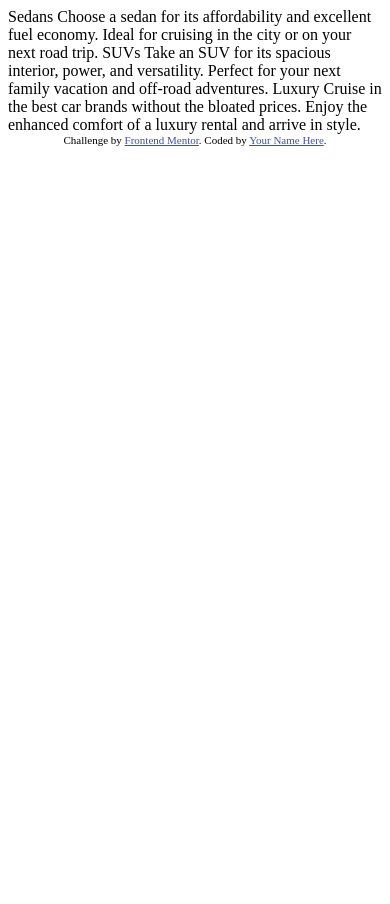
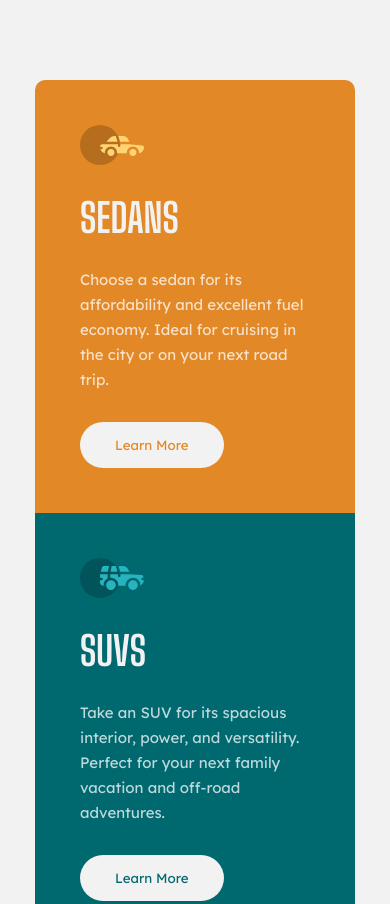
Before and after one commit to ChaminduD/3-column-preview-card-component, a plain HTML site: page index.html in a window 390 px wide. Shown: the top 904 px of the page. Before the commit the page ends 844 px from the top, so only its background shows below. Drawn offline with Linux system fonts and the light colour scheme.

Commit message:
Modified Files

```diff
--- a/index.html
+++ b/index.html
@@ -2,35 +2,161 @@
 <html lang="en">
 <head>
   <meta charset="UTF-8">
-  <meta name="viewport" content="width=device-width, initial-scale=1.0"> <!-- displays site properly based on user's device -->
+  <meta name="viewport" content="width=device-width, initial-scale=1.0">
 
   <link rel="icon" type="image/png" sizes="32x32" href="./images/favicon-32x32.png">
 
   <title>Frontend Mentor | 3-column preview card component</title>
 
-  <!-- Feel free to remove these styles or customise in your own stylesheet 👍 -->
   <style>
-    .attribution { font-size: 11px; text-align: center; }
-    .attribution a { color: hsl(228, 45%, 44%); }
+    @import url('https://fonts.googleapis.com/css2?family=Big+Shoulders+Display:wght@700&family=Lexend+Deca&display=swap');
+
+    *{
+      padding: 0;
+      margin: 0;
+      box-sizing: border-box;
+    }
+    body{
+      width: 100%;
+      height: 100vh;
+      background-color: hsl(0, 0%, 95%);
+      display: flex;
+      align-items: center;
+      justify-content: center;
+    }
+    .card{
+      max-width: 300px;
+      width: auto;
+      padding: 45px;
+    }
+    .card h1{
+      color: hsl(0, 0%, 95%);
+      font-family: 'Big Shoulders Display', sans-serif;
+      font-size: 40PX;
+      padding-top: 25px;
+      padding-bottom: 25px;
+    }
+    .card p{
+      color: hsla(0, 0%, 100%, 0.75);
+      font-family: 'Lexend Deca', sans-serif;
+      font-size: 15px;
+      line-height: 25px;
+    }
+    #Sedans{
+      background-color: hsl(31, 77%, 52%);
+      border-radius: 10px 0 0 10px;
+    }
+    #SUVs{
+      background-color: hsl(184, 100%, 22%);
+    }
+    #Luxury{
+      background-color: hsl(179, 100%, 13%);
+      border-radius: 0 10px 10px 0;
+    }
+    button{
+      background-color: hsl(0, 0%, 95%);
+      font-family: 'Lexend Deca', sans-serif;
+      border: none;
+      padding: 15px 35px;
+      margin-top: 80PX;
+      border-radius: 50px;
+      cursor: pointer;
+    }
+    #Sedans button{
+      color: hsl(31, 77%, 52%);
+    }
+    #Sedans button:hover{
+      background-color: hsla(0, 0%, 0%, 0.2);
+      color: hsl(0, 0%, 95%);
+    }
+    #SUVs button{
+      color: hsl(184, 100%, 22%);
+    }
+    #SUVs button:hover{
+      background-color: hsla(0, 0%, 0%, 0.2);
+      color: hsl(0, 0%, 95%);
+    }
+    #Luxury button{
+      color: hsl(179, 100%, 13%);
+    }
+    #Luxury button:hover{
+      background-color: hsla(0, 0%, 0%, 0.2);
+      color: hsl(0, 0%, 95%);
+    }
+    .attribution{
+      font-size: 11px;
+      text-align: center;
+      position: absolute;
+      bottom: 20px;
+    }
+    .attribution a{color: hsl(228, 45%, 44%);
+    }
+
+    @media only screen and (max-width: 960px){
+      body{
+        height: auto;
+        width: auto;
+        flex-direction: column;
+        margin-top: 80px;
+        margin-bottom: 80px;
+      }
+      .card{
+        max-width: 320px;
+      }
+      #Sedans{
+        border-radius: 10px 10px 0 0;
+      }
+      #Luxury{
+        border-radius: 0 0 10px 10px;
+      }
+      .card h1{
+        font-size: 40PX;
+        padding-top: 25px;
+        padding-bottom: 25px;
+      }
+      .card p{
+        font-size: 15px;
+        line-height: 25px;
+      }
+      button{
+        margin-top: 30px;
+        border-radius: 50px;
+      }
+      .attribution{
+        position: relative;
+        bottom: -60px;
+      }
+    }
   </style>
 </head>
 <body>
+  <div class="card" id="Sedans">
+    <img src="images/icon-sedans.svg" alt="Sedans icon">
+    <h1>SEDANS</h1>
+    <p>Choose a sedan for its affordability and excellent fuel economy. Ideal for cruising in the city
+    or on your next road trip.</p>
+    <button>Learn More</button>
+  </div>
 
-  Sedans
-  Choose a sedan for its affordability and excellent fuel economy. Ideal for cruising in the city
-  or on your next road trip.
+  <div class="card" id="SUVs">
+    <img src="images/icon-suvs.svg" alt="SUVs icon">
+    <h1>SUVS</h1>
+    <p>Take an SUV for its spacious interior, power, and versatility. Perfect for your next family vacation
+    and off-road adventures.</p>
+    <button>Learn More</button>
+  </div>
 
-  SUVs
-  Take an SUV for its spacious interior, power, and versatility. Perfect for your next family vacation
-  and off-road adventures.
-
-  Luxury
-  Cruise in the best car brands without the bloated prices. Enjoy the enhanced comfort of a luxury
-  rental and arrive in style.
+  <div class="card" id="Luxury">
+    <img src="images/icon-luxury.svg" alt="Luxury icon">
+    <h1>LUXURY</h1>
+    <p>Cruise in the best car brands without the bloated prices. Enjoy the enhanced comfort of a luxury
+    rental and arrive in style.</p>
+    <button>Learn More</button>
+  </div>
 
   <div class="attribution">
     Challenge by <a href="https://www.frontendmentor.io?ref=challenge" target="_blank">Frontend Mentor</a>.
-    Coded by <a href="#">Your Name Here</a>.
+    Coded by <a href="https://www.linkedin.com/in/chamindudahanayaka/">Chamindu Dahanayaka</a>.
   </div>
 </body>
 </html>
```
Also changed, not shown: screenshot.jpeg (added), 3 other files.
